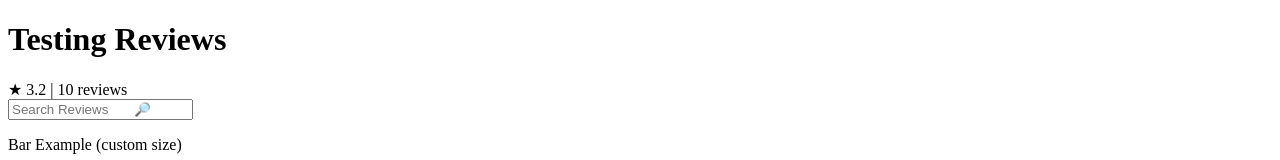
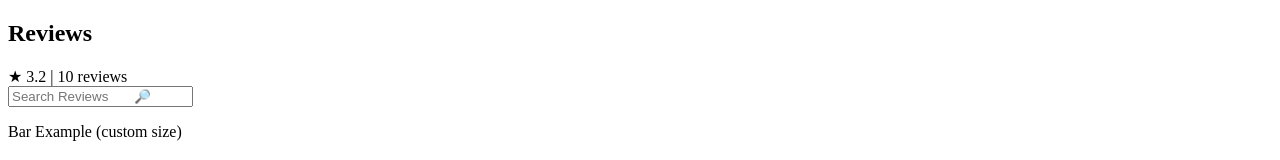
Before and after one commit to Tillaine/Reviews, a React app: page / in a window 1280 px wide. Shown: the top 160 px of the page. Built offline with nearby package versions, Linux system fonts and the light colour scheme; no server answers; the HTML template or start-up script is replaced by a standard one.

Commit message:
fixed button styles

```diff
--- a/client/src/components/App.jsx
+++ b/client/src/components/App.jsx
@@ -66,7 +66,7 @@ class App extends React.Component {
         console.log(this.state.ratings)
         return(
             <div>
-                <h1>Testing Reviews</h1>
+                <h2>Reviews</h2>
                 <SearchBar  avg={ this.state.AvgRating } handleSearch={ this.handleSearch }/>
                 <div className='chartConatiner'>
                     <div className="chart">
```
Also changed, not shown: 2 other files (tests, documents, lock files or other folders).
